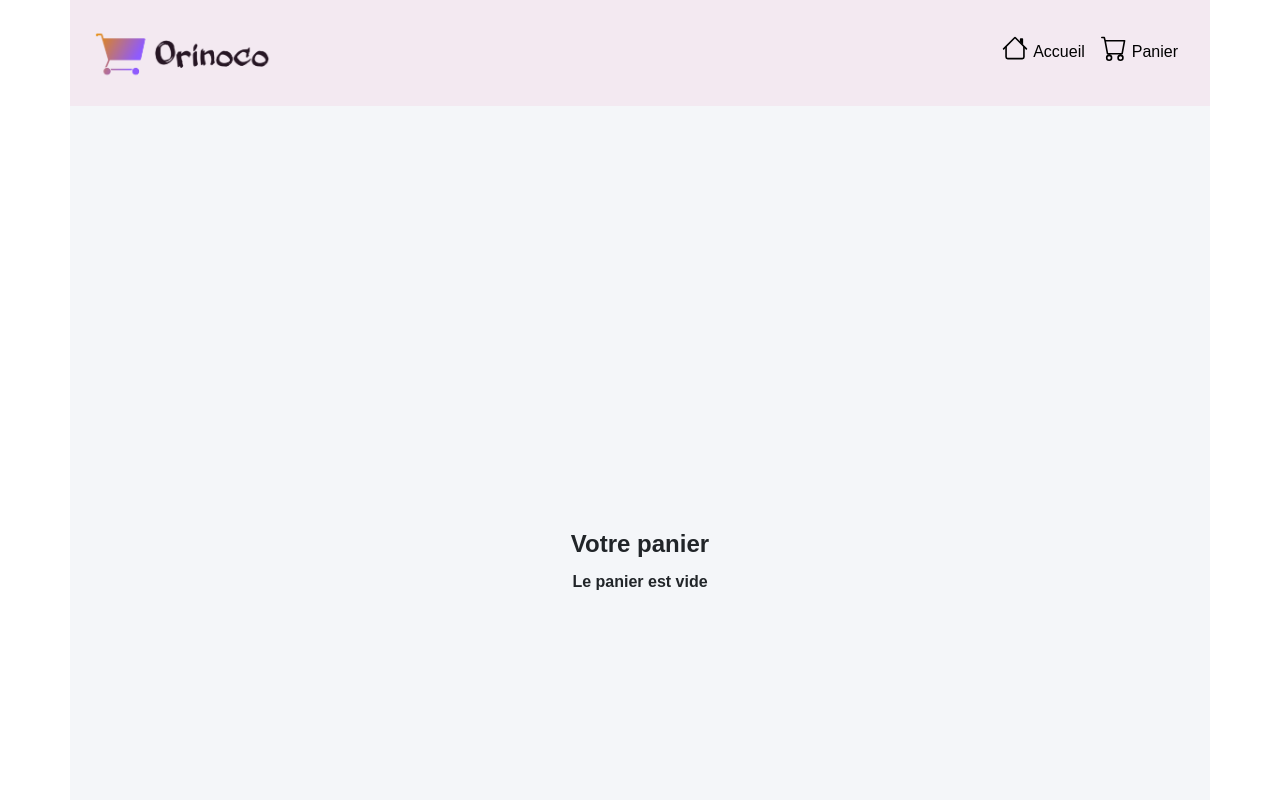
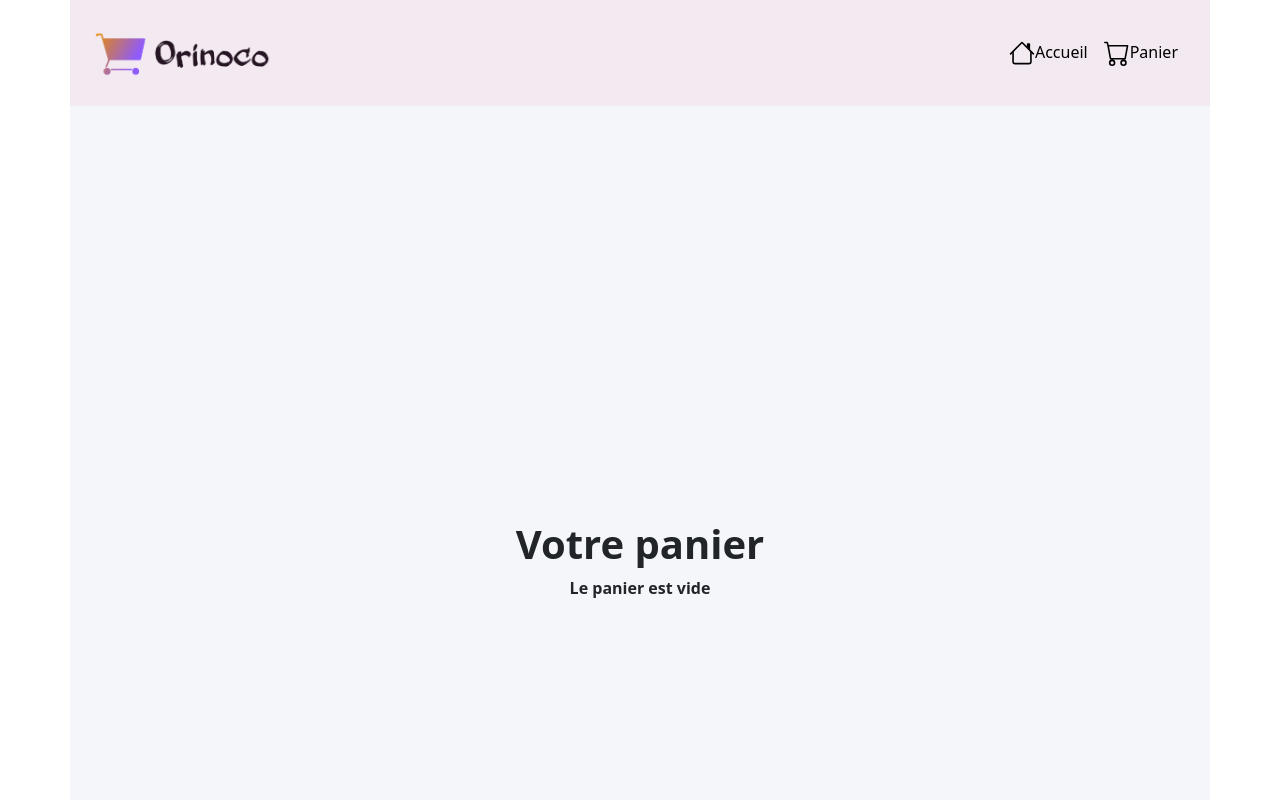
Before and after one commit to Florent-R75/FlorentRatanavanh_5_28082021, a website: page panier.html in a window 1280 px wide. Shown: the top 800 px of the page. Drawn offline with nearby package versions, Linux system fonts and the light colour scheme; files that its build step writes are made by us from their sources.

Commit message:
Projet final

```diff
--- a/panier.html
+++ b/panier.html
@@ -5,14 +5,14 @@
   <meta charset="UTF-8" />
   <meta http-equiv="X-UA-Compatible" content="IE=edge" />
   <meta name="viewport" content="width=device-width, initial-scale=1.0" />
-  <link rel="stylesheet" href="css/style.css" />
+  <link rel="stylesheet" href="css/style.min.css" />
   <title>Panier</title>
   <link rel="icon" type="image/svg+xml" href="node_modules/bootstrap-icons/icons/cart-check-fill.svg" />
 </head>
 
 <body>
 
-  <!-- ------------------------------Nav Bar----------------------------------- -->
+  <!--Nav Bar-->
 
   <header class="header__bg container">
     <nav class="navbar navbar-expand-lg navbar-light header__bg">
@@ -36,7 +36,6 @@
                     d="M0 1.5A.5.5 0 0 1 .5 1H2a.5.5 0 0 1 .485.379L2.89 3H14.5a.5.5 0 0 1 .491.592l-1.5 8A.5.5 0 0 1 13 12H4a.5.5 0 0 1-.491-.408L2.01 3.607 1.61 2H.5a.5.5 0 0 1-.5-.5zM3.102 4l1.313 7h8.17l1.313-7H3.102zM5 12a2 2 0 1 0 0 4 2 2 0 0 0 0-4zm7 0a2 2 0 1 0 0 4 2 2 0 0 0 0-4zm-7 1a1 1 0 1 1 0 2 1 1 0 0 1 0-2zm7 0a1 1 0 1 1 0 2 1 1 0 0 1 0-2z" />
                 </svg>Panier</a>
             </li>
-
           </ul>
         </div>
         <a class="navbar-brand order-1" href="index.html">
@@ -46,28 +45,26 @@
     </nav>
   </header>
 
-  <!---------------------------------- Panier -------------------------------->
+  <!-- Panier -->
 
-  <main class="container main__bg d-flex flex-column d-lg-flex justify-content-md-center "style="min-height: 900px">
+  <main class="container main__bg d-flex flex-column d-lg-flex justify-content-md-center" style="min-height: 900px">
     <div class="row justify-content-center">
-      <div class="col-md-6 col-sm-12 order-2 d-flex flex-column justify-content-between " id="positionElement2">
-        <legend class="mt-4 text-center fw-bold">Votre panier</legend>
+      <div class="col-md-6 col-sm-12 order-2 d-flex flex-column justify-content-between" id="positionElement2">
+        <h1 class="mt-4 text-center fw-bold">Votre panier</h1>
         <div class="table table-borderless" id="container-produits-panier"></div>
       </div>
     </div>
   </main>
 
-  <!----------------------------- Footer ---------------------------->
+  <!-- Footer -->
+
   <footer class="footer__bg text-center container">
-
     <div class="row">
 
-
-      <!-- -----------------------Réseaux Sociaux -------------------->
+      <!--Réseaux Sociaux-->
 
       <div class="col mt-3 mb-2">
         <span class=" display-8 nav-css">Rejoignez nous sur les reseaux sociaux</span>
-
         <ul class="list-inline text-center pt-3">
           <li class="list-inline-item"><svg xmlns="http://www.w3.org/2000/svg" width="32" height="32"
               fill="currentColor" class="bi bi-facebook" viewBox="0 0 16 16">
@@ -91,16 +88,13 @@
             </svg></li>
         </ul>
       </div>
-
-      <!-- -------------------------Footer ---------------------------------------->
-
       <div class="row">
         <div class="text-black pb-3">Tous droits réservés / 2021</div>
-
       </div>
     </div>
   </footer>
-  <!--------------------------------- Scripts--------------------------------------- -->
+
+  <!--Scripts-->
 
   <script src="public/js/panier.js"></script>
 </body>
```
Also changed, not shown: confirmation.html (+9 -13 lines), index.html (+9 -19 lines), produit.html (+11 -19 lines).
